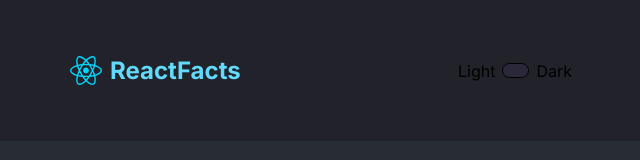
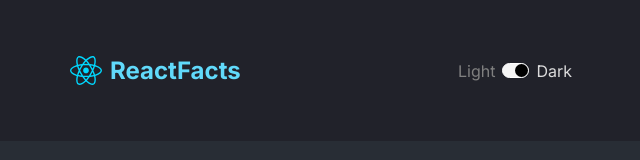
Before and after one commit to vishalicious213/react-site, a React (Vite) app: page / in a window 1280 px wide. Shown: the top 160 px of the page, without its empty margins (319-959 px from the left). Built offline with nearby package versions, Linux system fonts and the light colour scheme.

Commit message:
styled .toggler-light, .toggler-dark, .toggler-slider, toggler-slider-circle

```diff
--- a/index.css
+++ b/index.css
@@ -59,6 +59,15 @@ nav img {
     align-items: center;
 }
 
+.toggler-light {
+    color: gray;
+}
+
+.toggler-dark {
+    color: gainsboro;
+}
+
+
 .toggler-slider {
     width: 25px;
     height: 13px;
@@ -67,10 +76,19 @@ nav img {
     margin-inline: 7px;
     cursor: pointer;
     display: flex;
-    justify-content: flex-start;
+    justify-content: flex-end;
     align-items: center;
     border: 1px solid black;
     box-sizing: content-box;
+    border-color: white;
+    background-color: #F5F5F5;
+}
+
+.toggler-slider-circle {
+    height: 13px;
+    width: 13px;
+    background-color: black;
+    border-radius: 50%;
 }
 
 /* MAIN */
```
